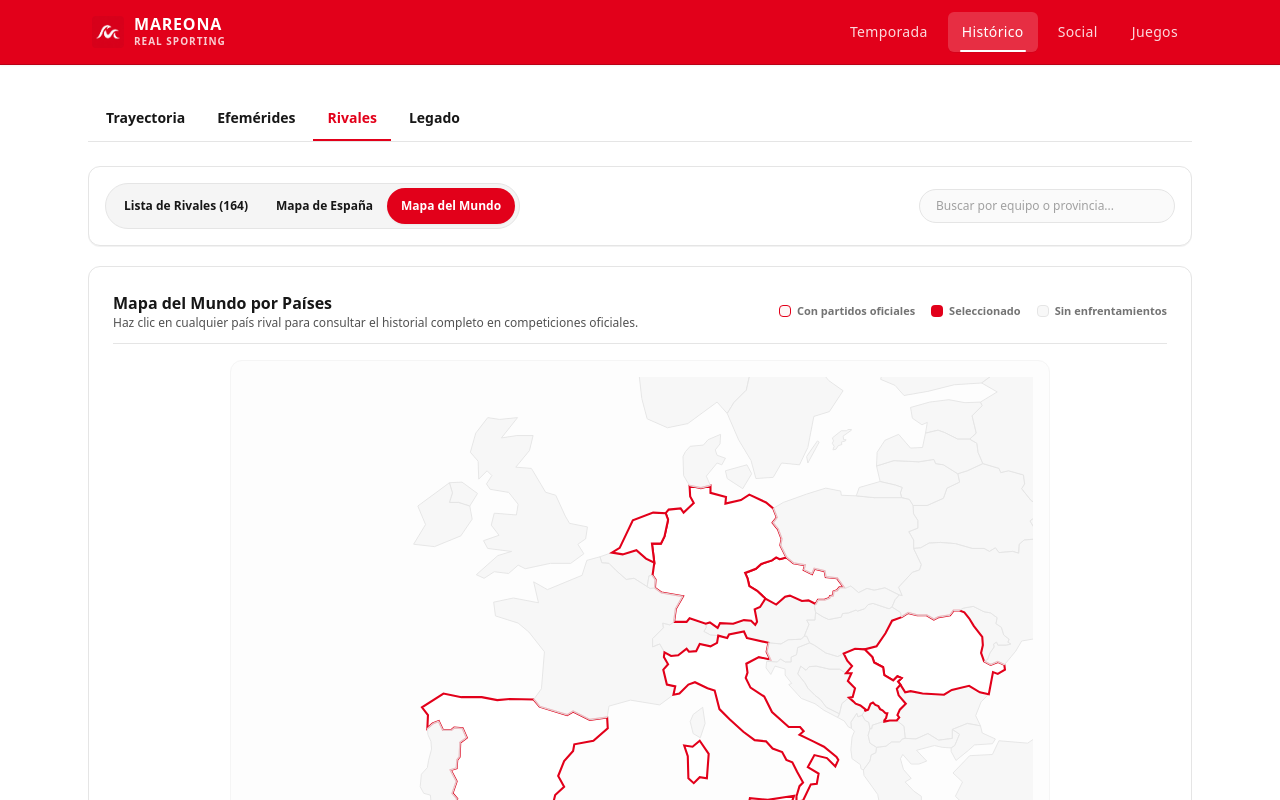
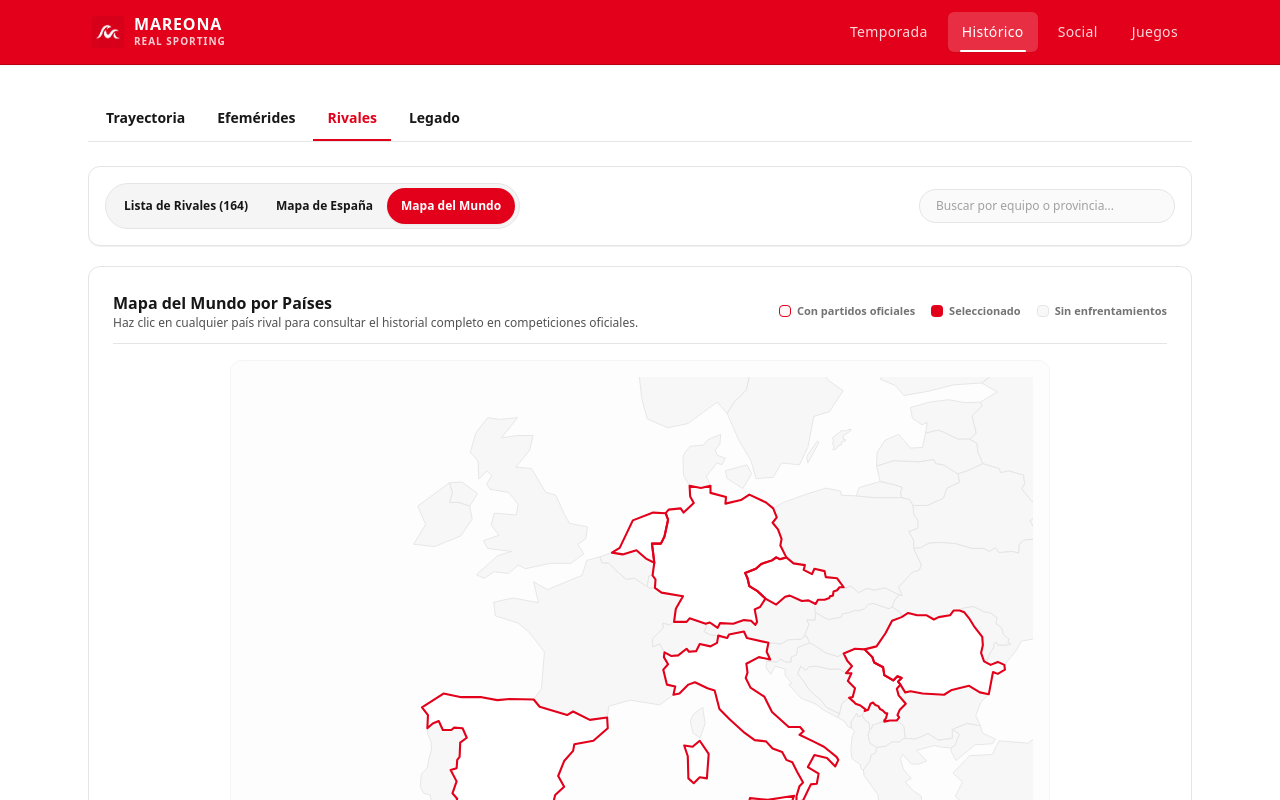
Before and after one commit to MarcoLorenzoMartinez/mareona, a Next.js app: page /historico/rivales in a window 1280 px wide. Both pictures are taken after a click on the tab "Mapa del Mundo". Shown: the top 800 px of the page. Built offline with nearby package versions, Linux system fonts and the light colour scheme.

Commit message:
fix(historical): render world map in layers so land borders match coastline sharpness

```diff
--- a/src/app/(main)/historico/rivales/world-map.tsx
+++ b/src/app/(main)/historico/rivales/world-map.tsx
@@ -1,7 +1,7 @@
 // Client: Mapa interactivo vectorial SVG del mundo por países
 "use client";
 
-import { useState } from "react";
+import { useState, useMemo } from "react";
 import type { RegionRivalSummary } from "@/lib/historical/rivals-types";
 import worldPaths from "@/data/historical/world-svg-paths.json";
 
@@ -13,9 +13,8 @@ interface WorldMapProps {
 
 /**
  * Interactive SVG Map of the World highlighting countries with competitive matches.
- * - Map fill: White / neutral surface
- * - Active / available countries: Fine red borders (stroke-[#e2001a] stroke-width="1")
- * - Non-rival countries: Subdued gray fill with disabled cursor
+ * Uses layered rendering to ensure border strokes are never occluded by neighboring polygon fills.
+ * Conforms to AGENTS.md rule 5: strictly <= 180 lines.
  */
 export function WorldMap({
   countrySummaries,
@@ -24,10 +23,28 @@ export function WorldMap({
 }: WorldMapProps) {
   const [hoveredCountry, setHoveredCountry] = useState<RegionRivalSummary | null>(null);
 
-  const countryMap = new Map<string, RegionRivalSummary>();
-  for (const s of countrySummaries) {
-    countryMap.set(s.regionName.toLowerCase(), s);
-  }
+  const countryMap = useMemo(() => {
+    const map = new Map<string, RegionRivalSummary>();
+    for (const s of countrySummaries) {
+      map.set(s.regionName.toLowerCase(), s);
+    }
+    return map;
+  }, [countrySummaries]);
+
+  const { inactiveCountries, rivalCountries } = useMemo(() => {
+    const inactive: typeof worldPaths = [];
+    const rivals: typeof worldPaths = [];
+
+    for (const country of worldPaths) {
+      const summary = countryMap.get(country.name.toLowerCase());
+      if (summary && summary.totalMatches > 0) {
+        rivals.push(country);
+      } else {
+        inactive.push(country);
+      }
+    }
+    return { inactiveCountries: inactive, rivalCountries: rivals };
+  }, [countryMap]);
 
   return (
     <div className="flex flex-col gap-4 rounded-xl border border-[var(--border)] bg-white p-4 shadow-2xs sm:p-6">
@@ -64,27 +81,33 @@ export function WorldMap({
           role="img"
           aria-label="Mapa de países rivales del Real Sporting en competiciones oficiales"
         >
-          {worldPaths.map((country) => {
+          {/* Capa 1: Países sin enfrentamientos (fondo gris) */}
+          {inactiveCountries.map((country) => (
+            <path
+              key={country.id}
+              d={country.path}
+              className="fill-neutral-100/70 stroke-neutral-200 stroke-[0.15] cursor-not-allowed"
+            >
+              <title>{country.name} (Sin partidos oficiales)</title>
+            </path>
+          ))}
+
+          {/* Capa 2: Rellenos e interactividad de países rivales */}
+          {rivalCountries.map((country) => {
             const summary = countryMap.get(country.name.toLowerCase());
-            const hasMatches = Boolean(summary && summary.totalMatches > 0);
             const isSelected = selectedCountryName === country.name;
-
-            let fillClass = "fill-neutral-100/70 stroke-neutral-200 stroke-[0.15] cursor-not-allowed";
-            if (isSelected) {
-              fillClass = "fill-[#e2001a] stroke-white stroke-[0.4] cursor-pointer drop-shadow-sm";
-            } else if (hasMatches) {
-              fillClass = "fill-white hover:fill-red-50/80 stroke-[#e2001a] stroke-[0.35] cursor-pointer transition-colors";
-            }
 
             return (
               <path
                 key={country.id}
                 d={country.path}
-                className={fillClass}
+                className={
+                  isSelected
+                    ? "fill-[#e2001a] cursor-pointer"
+                    : "fill-white hover:fill-red-50/80 cursor-pointer transition-colors"
+                }
                 onClick={() => {
-                  if (hasMatches && summary) {
-                    onSelectCountry(country.name);
-                  }
+                  if (summary) onSelectCountry(country.name);
                 }}
                 onMouseEnter={() => {
                   if (summary) setHoveredCountry(summary);
@@ -94,11 +117,30 @@ export function WorldMap({
               >
                 <title>
                   {country.name}
-                  {summary ? ` (${summary.totalMatches} PJ - ${summary.won}V ${summary.drawn}E ${summary.lost}D)` : " (Sin partidos oficiales)"}
+                  {summary ? ` (${summary.totalMatches} PJ - ${summary.won}V ${summary.drawn}E ${summary.lost}D)` : ""}
                 </title>
               </path>
             );
           })}
+
+          {/* Capa 3: Bordes rojos destacados por encima de todos los rellenos */}
+          <g className="pointer-events-none" aria-hidden="true">
+            {rivalCountries.map((country) => {
+              const isSelected = selectedCountryName === country.name;
+              return (
+                <path
+                  key={`stroke-${country.id}`}
+                  d={country.path}
+                  fill="none"
+                  stroke={isSelected ? "white" : "#e2001a"}
+                  strokeWidth={isSelected ? "0.4" : "0.35"}
+                  strokeLinejoin="round"
+                  strokeLinecap="round"
+                  className={isSelected ? "drop-shadow-sm" : ""}
+                />
+              );
+            })}
+          </g>
         </svg>
 
         {/* Hover Floating Card Tooltip */}
```
